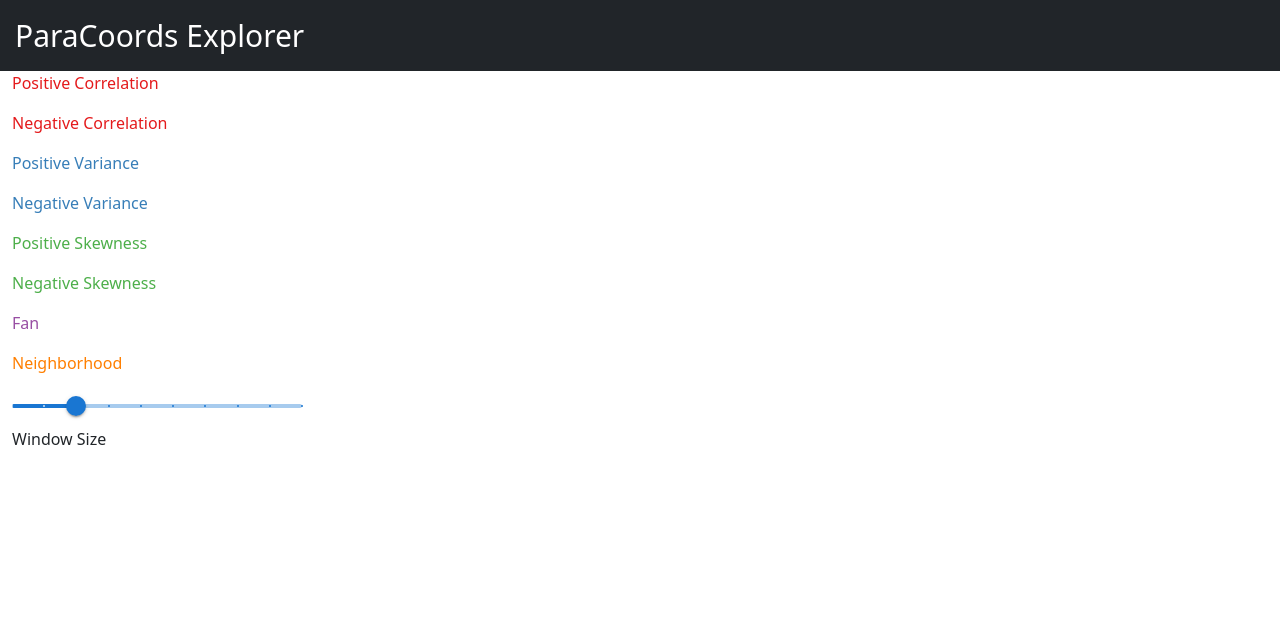
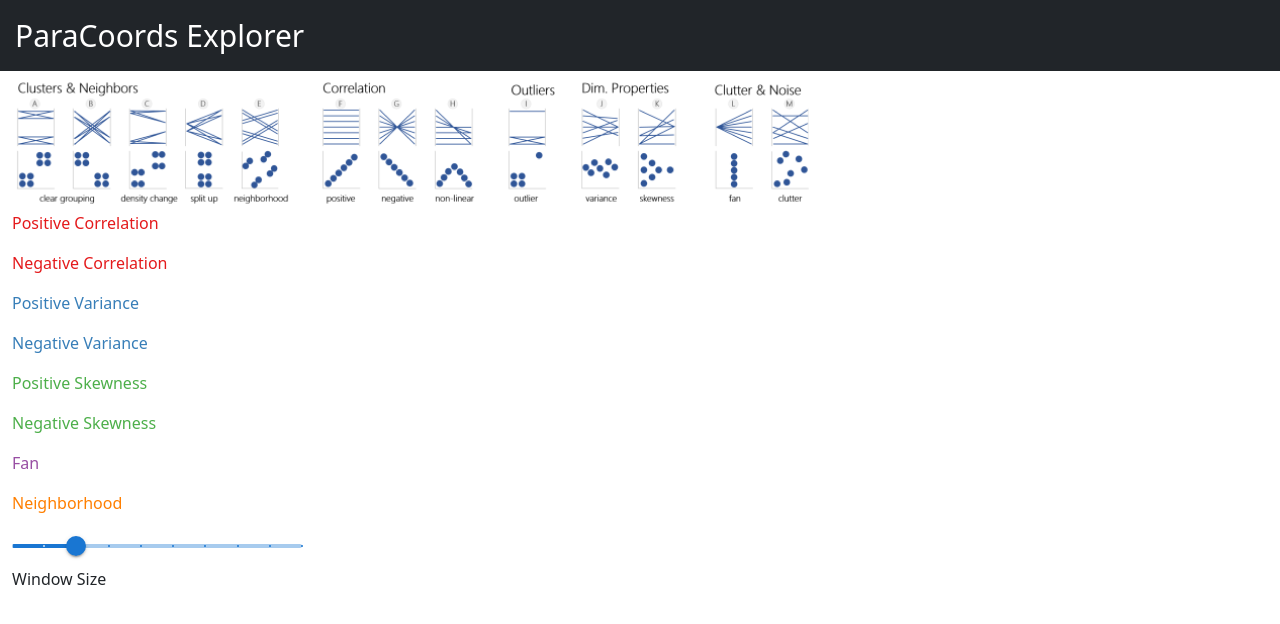
Before and after one commit to tyagi-iiitv/PC-Expo, a React (Create React App) app in the folder frontend/: page / in a window 1280 px wide. Shown: the top 624 px of the page. Built offline with nearby package versions, Linux system fonts and the light colour scheme; no server answers.

Commit message:
Added an image for reference

```diff
--- a/frontend/src/App.js
+++ b/frontend/src/App.js
@@ -71,6 +71,7 @@ export default class App extends Component{
             ParaCoords Explorer
           </NavbarBrand>
         </Navbar>
+        <img src="/all_props.png" alt="image"/>
         <Container fluid>
           <Row className={styles.mainRow}>
             <Col md={3}>
```
Also changed, not shown: frontend/public/all_props.png (added), 9 other files (tests, documents, lock files or other folders).
